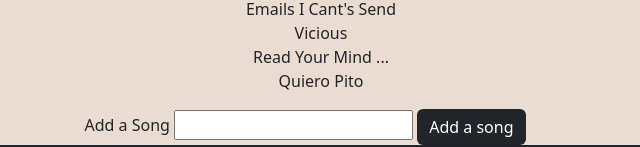
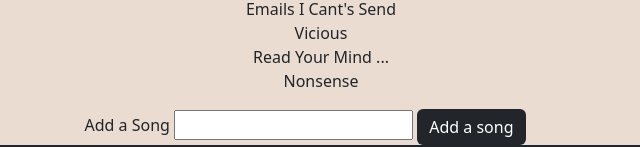
Before and after one commit to Gus-tavoD/Tarea, a plain HTML site: page tarea 3/index.html in a window 1280 px wide. Shown: the part 657-804 px from the top of the page, 335-975 px from the left. Drawn offline with nearby package versions, Linux system fonts and the light colour scheme.

Commit message:
Update index.html

```diff
--- a/tarea 3/index.html
+++ b/tarea 3/index.html
@@ -45,7 +45,7 @@
         <li id="song_1"> Emails I Cant's Send</li>
         <li id="song_2">Vicious</li>
         <li id="song_3">Read Your Mind ...</li>
-        <li id="song_4">Quiero Pito</li>
+        <li id="song_4">Nonsense</li>
 
     </ol>
     <div id="add_song">
```
